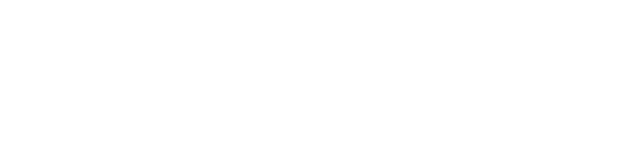
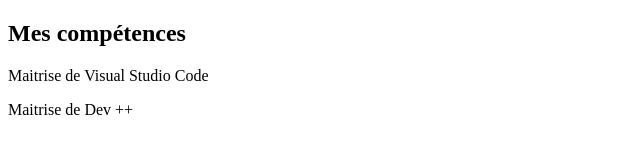
Before and after one commit to FaoOket/git-mon-cv, a plain HTML site: page index.html in a window 1280 px wide. Shown: the whole page, without its empty margins (0-640 px from the left). Drawn offline with Linux system fonts and the light colour scheme.

Commit message:
mise en place de la section competences

```diff
--- a/index.html
+++ b/index.html
@@ -8,6 +8,10 @@
     <title>Document</title>
 </head>
 <body>
-
+    <section>
+        <h1>Mes compétences</h1>
+        <p>Maitrise de Visual Studio Code</p>
+        <p>Maitrise de Dev ++</p>
+    </section>
 </body>
 </html>
```
